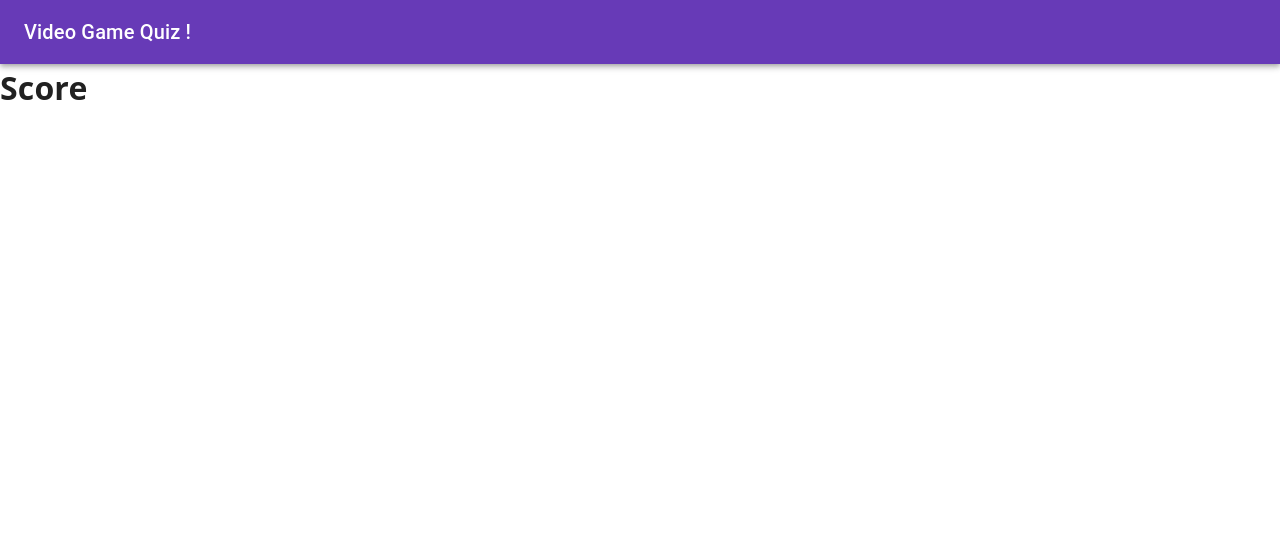
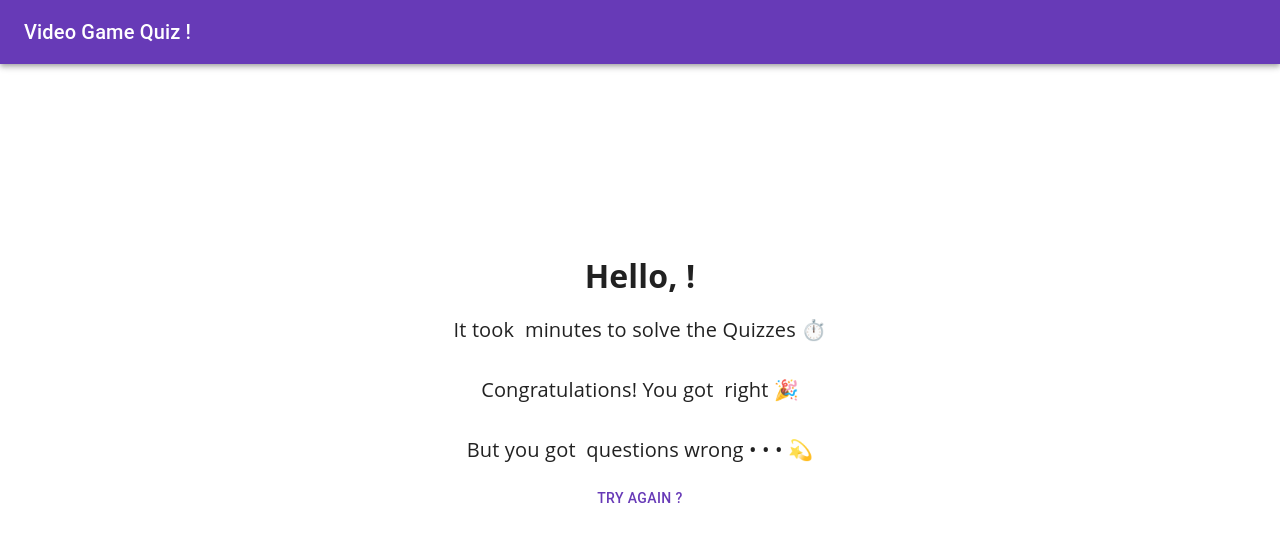
Before and after one commit to 2wisdom/I-Quiz, a React (Vite) app: page /score in a window 1280 px wide. Shown: the top 542 px of the page. Built offline with nearby package versions, Linux system fonts and the light colour scheme.

Commit message:
score UI

```diff
--- a/src/pages/Score.tsx
+++ b/src/pages/Score.tsx
@@ -1,7 +1,58 @@
-export default function Score() {
+import { useLocation } from "react-router-dom";
+import styled from "@emotion/styled";
+import { Button } from "@mui/material";
+
+export type ScoreProps = {
+  correctAnswer: number;
+  wrongAnswer: number;
+};
+
+const Wrapper = styled.div`
+  display: flex;
+  flex-direction: column;
+  justify-content: center;
+  align-items: center;
+  text-align: center;
+
+  height: 80vh;
+
+  p {
+    font-size: 20px;
+    margin: 15px;
+  }
+`;
+
+export default function Score({ correctAnswer, wrongAnswer }: ScoreProps) {
+  console.log(correctAnswer, wrongAnswer);
+
+  const location = useLocation();
+  const searchParams = new URLSearchParams(location.search);
+  const name = searchParams.get("name") || "";
+
   return (
-    <>
-      <h1>Score</h1>
-    </>
+    <Wrapper>
+      <h1>
+        Hello, <span style={{ color: "#673ab7" }}>{name}</span> !
+      </h1>
+      <p>
+        It took&nbsp;
+        <span style={{ fontWeight: 700, color: "#673ab7" }}>{}</span>
+        &nbsp;minutes to solve the Quizzes ⏱️
+      </p>
+      <p>
+        Congratulations! You got&nbsp;
+        <span style={{ fontWeight: 700, color: "#673ab7" }}>
+          {correctAnswer}
+        </span>
+        &nbsp;right 🎉
+      </p>
+      <p>
+        But you got&nbsp;
+        <span style={{ fontWeight: 700, color: "#673ab7" }}>{wrongAnswer}</span>
+        &nbsp;questions wrong • • • 💫
+      </p>
+
+      <Button>Try Again ?</Button>
+    </Wrapper>
   );
 }
```
